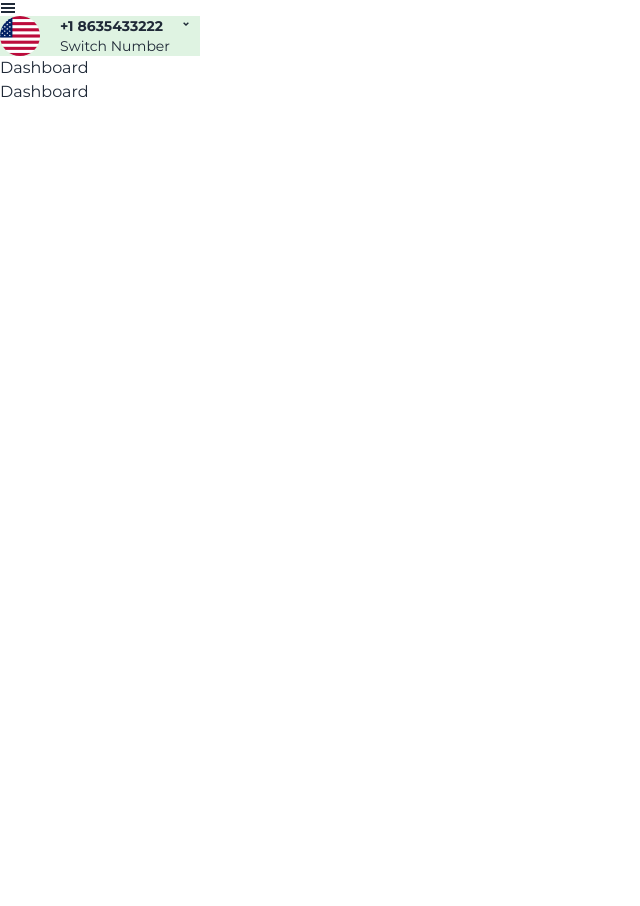
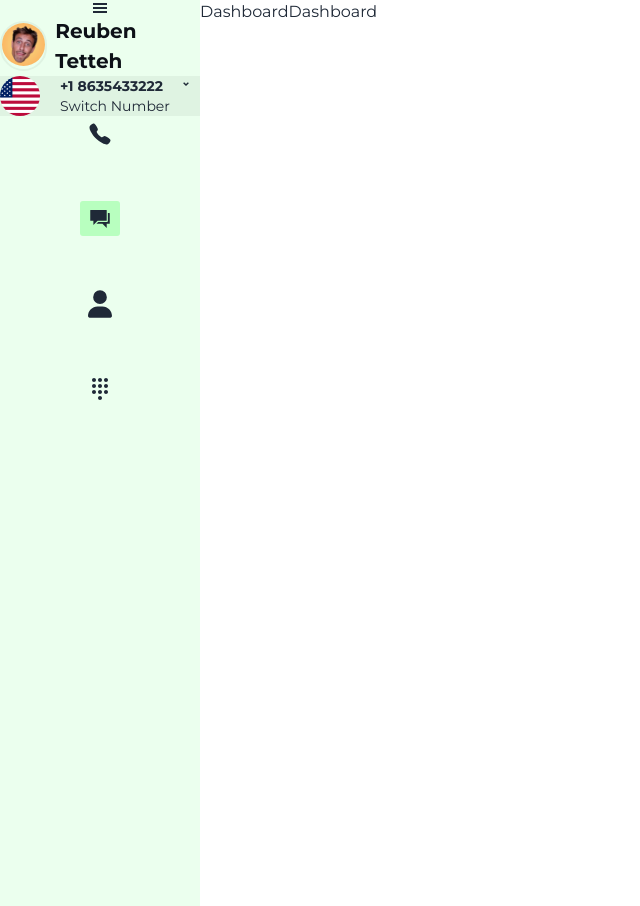
Before and after one commit to rkotchamp/coldbooth, a Next.js app: page /dashboard in a window 1280 px wide. Shown: the whole page, without its empty margins (0-640 px from the left). Before the commit the page ends 800 px from the top, so only its background shows below. Built offline with nearby package versions, Linux system fonts and the light colour scheme.

Commit message:
created the user panels for messaging

```diff
--- /dev/null
+++ b/app/components/PanelOneIcons/PanelOneIcons.js
@@ -0,0 +1,24 @@
+import { IoCall } from "react-icons/io5";
+import { IoMdChatboxes } from "react-icons/io";
+import { MdOutlineDialpad } from "react-icons/md";
+import { FaUser } from "react-icons/fa6";
+
+export default function PanelOneIcons() {
+  return (
+    <div className="flex flex-col gap-[50px]">
+      <div className="flex h-[var(--iconsActive-height)] w-[var(--iconsActive-width)] items-center rounded-[3px] p-2">
+        <IoCall className="text-[30px]" />
+      </div>
+      <div className="flex h-[var(--iconsActive-height)] w-[var(--iconsActive-width)] items-center rounded-[3px] bg-[var(--active-hover-green-bg-color)] p-2">
+        <IoMdChatboxes className="text-[30px]" />
+      </div>
+
+      <div className="flex h-[var(--iconsActive-height)] w-[var(--iconsActive-width)] items-center rounded-[3px] p-2">
+        <FaUser className="text-[30px]" />
+      </div>
+      <div className="flex h-[var(--iconsActive-height)] w-[var(--iconsActive-width)] items-center rounded-[3px] p-2">
+        <MdOutlineDialpad className="text-[30px]" />
+      </div>
+    </div>
+  );
+}
--- /dev/null
+++ b/app/components/userProfile/UserProfile.js
@@ -0,0 +1,18 @@
+import Image from "next/image";
+
+export default function UserProfile() {
+  return (
+    <div className="flex items-center gap-2">
+      <div className="h-[50px] w-[50px] rounded-[50px] border-2 border-[var(--chat-panel-green-bg-color)]">
+        <Image
+          src="/images/macLou.JPG"
+          alt="MacLou user Profile"
+          width={50}
+          height={50}
+          className="rounded-[50px] object-cover"
+        />
+      </div>
+      <p className="panelHeading-text">Reuben Tetteh</p>
+    </div>
+  );
+}
--- a/app/dashboard/page.js
+++ b/app/dashboard/page.js
@@ -1,12 +1,18 @@
+"use client";
+
 import { GiHamburgerMenu } from "react-icons/gi";
 import SwitchNumberBtn from "@/app/components/SwitchNumberBtn/SwitchNumber";
+import UserProfile from "@/app/components/userProfile/UserProfile";
+import PanelOneIcons from "@/app/components/PanelOneIcons/PanelOneIcons";
 
 export default function Dashboard() {
   return (
-    <main>
-      <section>
+    <main className="flex">
+      <section className="flex h-[var(--panel-heights)] w-[var(--first-panel-width)] flex-col items-center bg-[var(--inside-app-bg-color)]">
         <GiHamburgerMenu />
+        <UserProfile />
         <SwitchNumberBtn />
+        <PanelOneIcons />
       </section>
       <section>
         <h1>Dashboard</h1>
--- a/app/globals.css
+++ b/app/globals.css
@@ -52,10 +52,18 @@
   --third-panel-width: 833px;
 
   --panel-heights: 906px;
+  --iconsActive-width: 40px;
+  --iconsActive-height: 35px;
 }
 
 @layer components {
   .font-bold-headers {
+    font-weight: var(--bold-font-weight);
+    font-size: var(--mid-medium-midFont);
+    color: var(--text-black-color);
+  }
+
+  .panelHeading-text {
     font-weight: var(--bold-font-weight);
     font-size: var(--mid-medium-midFont);
     color: var(--text-black-color);
```
Also changed, not shown: public/images/macLou.JPG (added).
